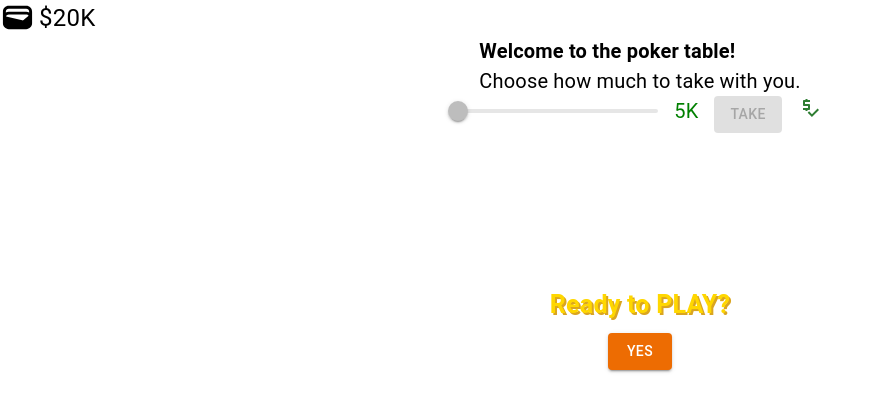
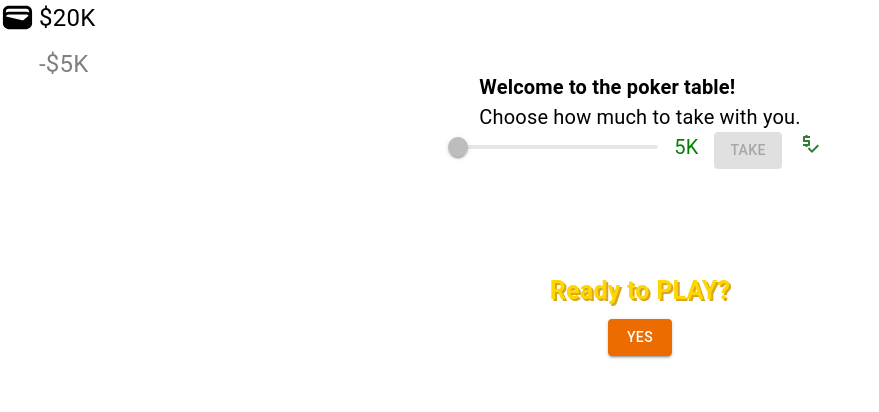
Before and after one commit to dazzasong/poker, a React (Create React App) app: page / in a window 1280 px wide. Both pictures are taken after a click on the button "TAKE". Shown: the top 412 px of the page, without its empty margins (0-879 px from the left). Built offline with nearby package versions, Linux system fonts and the light colour scheme; the HTML template or start-up script is replaced by a standard one.

Commit message:
Balance spend animation

```diff
--- a/src/MainMenu.jsx
+++ b/src/MainMenu.jsx
@@ -51,9 +51,20 @@ export default function MainMenu() {
     <Box>
       <Stack direction='row' spacing={0.5}>
         <WalletIcon fontSize="large" />
-        <Typography fontSize={24} sx={{ userSelect: 'none' }}>
-          ${balance}K
-        </Typography>
+        <Box>
+          <Typography fontSize={24} sx={{ userSelect: 'none' }}>
+            ${balance}K
+          </Typography>
+          <motion.div
+            initial={{ opacity: 0 }}
+            animate={{ y: budget ? 10 : 0, opacity: budget ? 0.5 : 0 }}
+            transition={{ duration: 0.4, from: -20 }}
+          >
+            <Typography fontSize={24} sx={{ userSelect: 'none' }}>
+              -${bValue}K
+            </Typography>
+          </motion.div>
+        </Box>
       </Stack>
       { gameState === 0 &&
         <Stack alignItems='center'>
@@ -91,7 +102,7 @@ export default function MainMenu() {
             }
           </Stack>
         { budget > 0 &&
-          <Stack justifyContent='center' alignItems='center' height={400}>
+          <Stack justifyContent='center' alignItems='center' height={300}>
             <motion.div animate={{ y: -10 }}>
               <Typography
                 color='gold'
```
